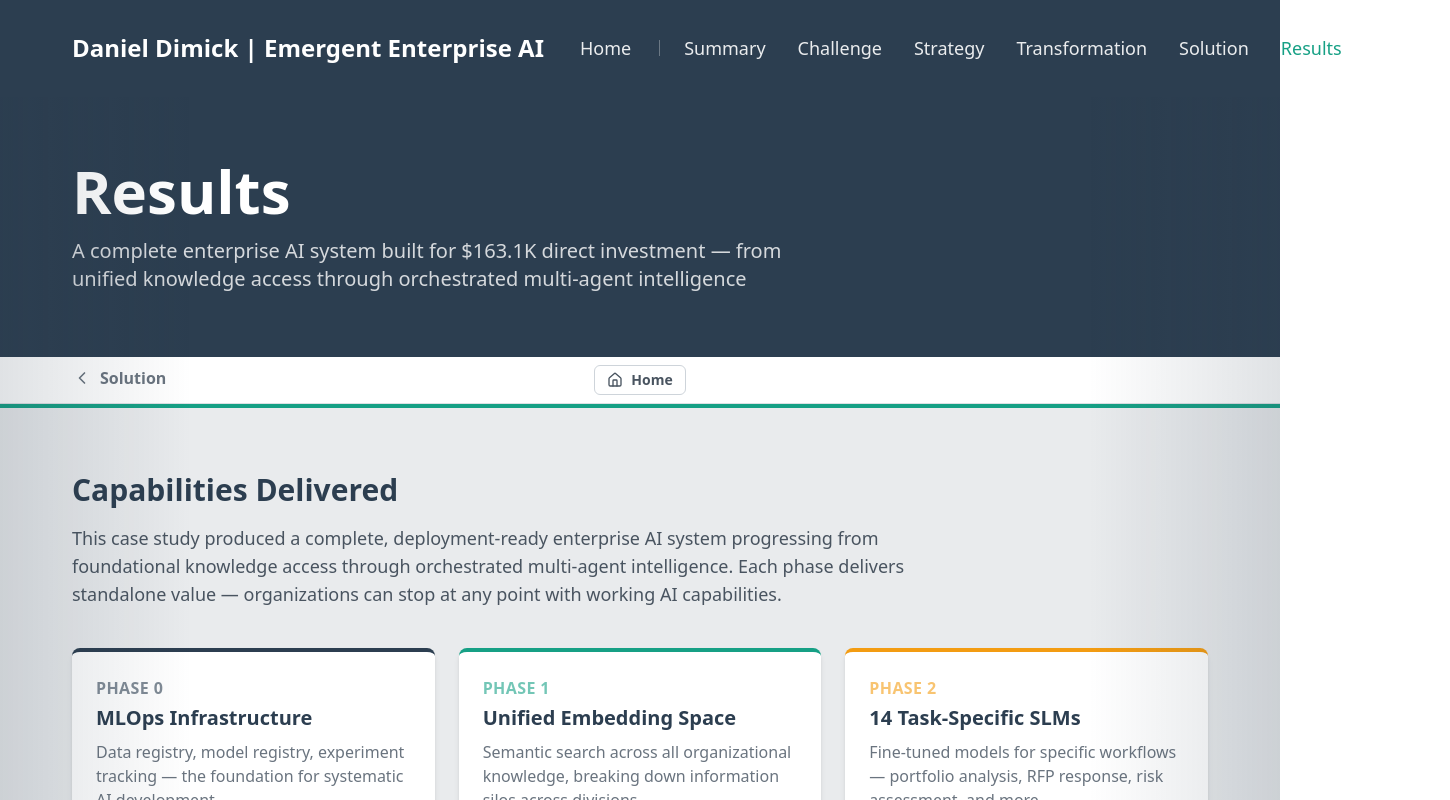
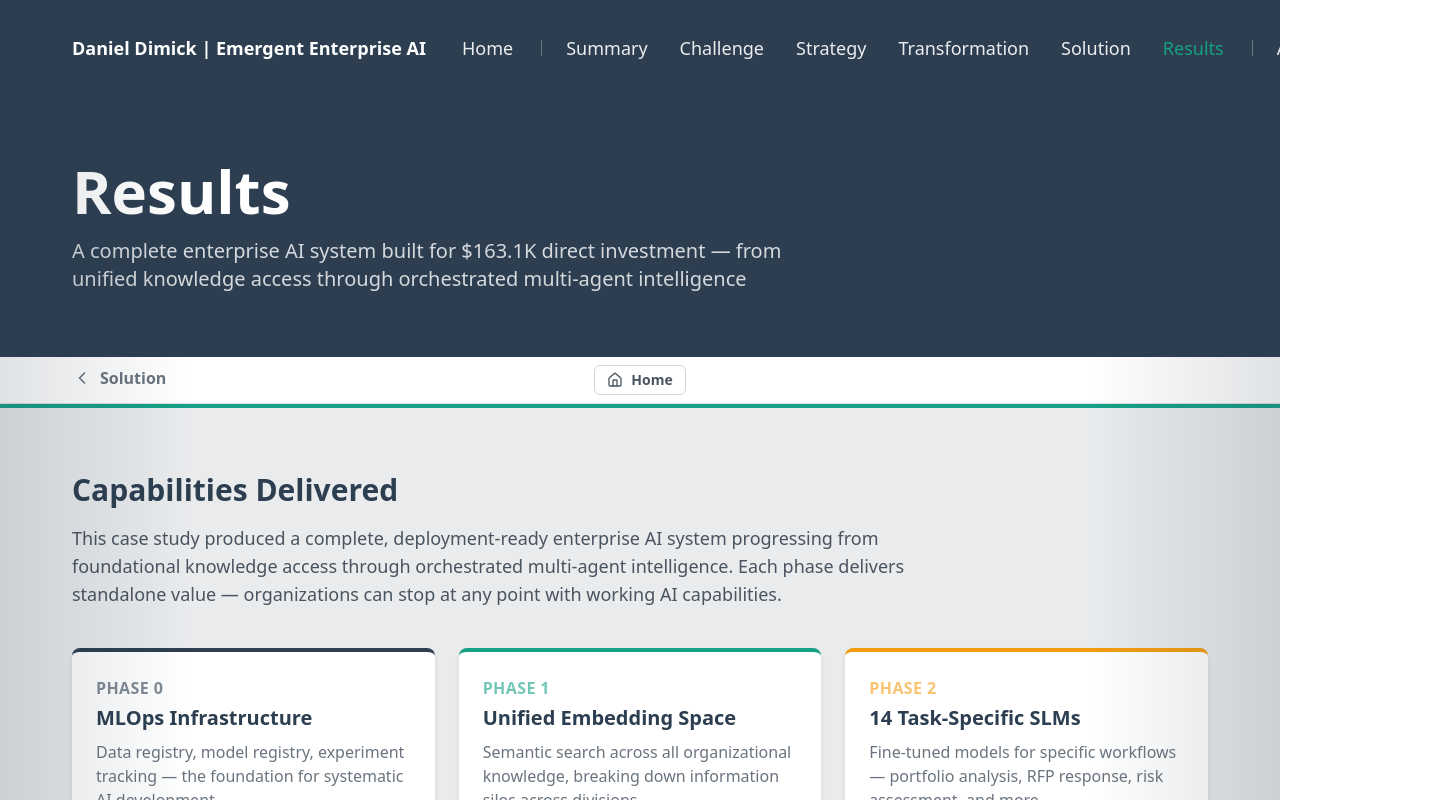
Before and after one commit to deepdmk/enterprise-ai-case-study, a Next.js app in the folder website/: page /enterprise-ai-case-study/results in a window 1280 px wide. Shown: the top 800 px of the page, 1450 px wide, since content can reach past the window. Built offline with nearby package versions, Linux system fonts and the light colour scheme.

Commit message:
Reduce header site title font size by 25%

```diff
--- a/website/components/layout/Navigation.tsx
+++ b/website/components/layout/Navigation.tsx
@@ -25,7 +25,7 @@ export function Navigation() {
         <div className="flex items-center justify-between h-24">
           <Link
             href="/"
-            className="text-2xl font-bold text-white hover:text-teal transition-colors focus:outline-none focus:ring-2 focus:ring-teal focus:ring-offset-2 focus:ring-offset-navy rounded whitespace-nowrap"
+            className="text-lg font-bold text-white hover:text-teal transition-colors focus:outline-none focus:ring-2 focus:ring-teal focus:ring-offset-2 focus:ring-offset-navy rounded whitespace-nowrap"
           >
             Daniel Dimick | Emergent Enterprise AI
           </Link>
```
